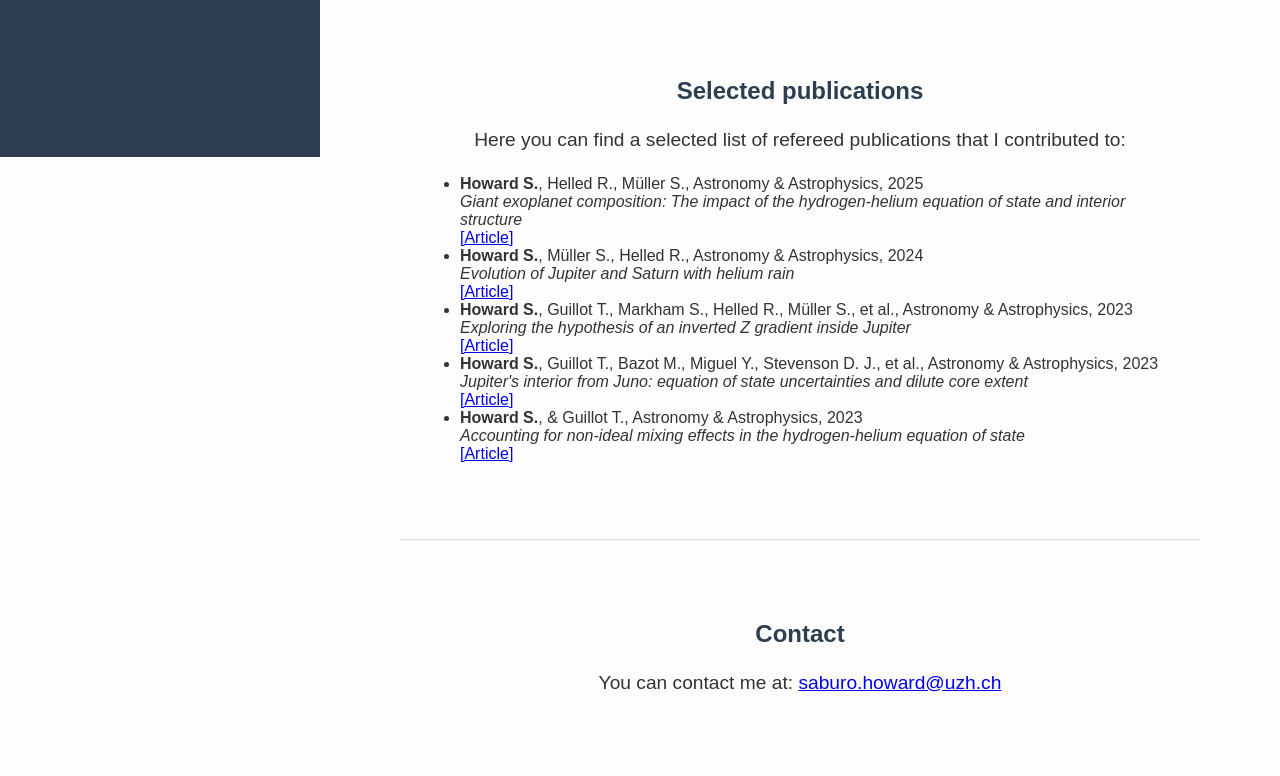
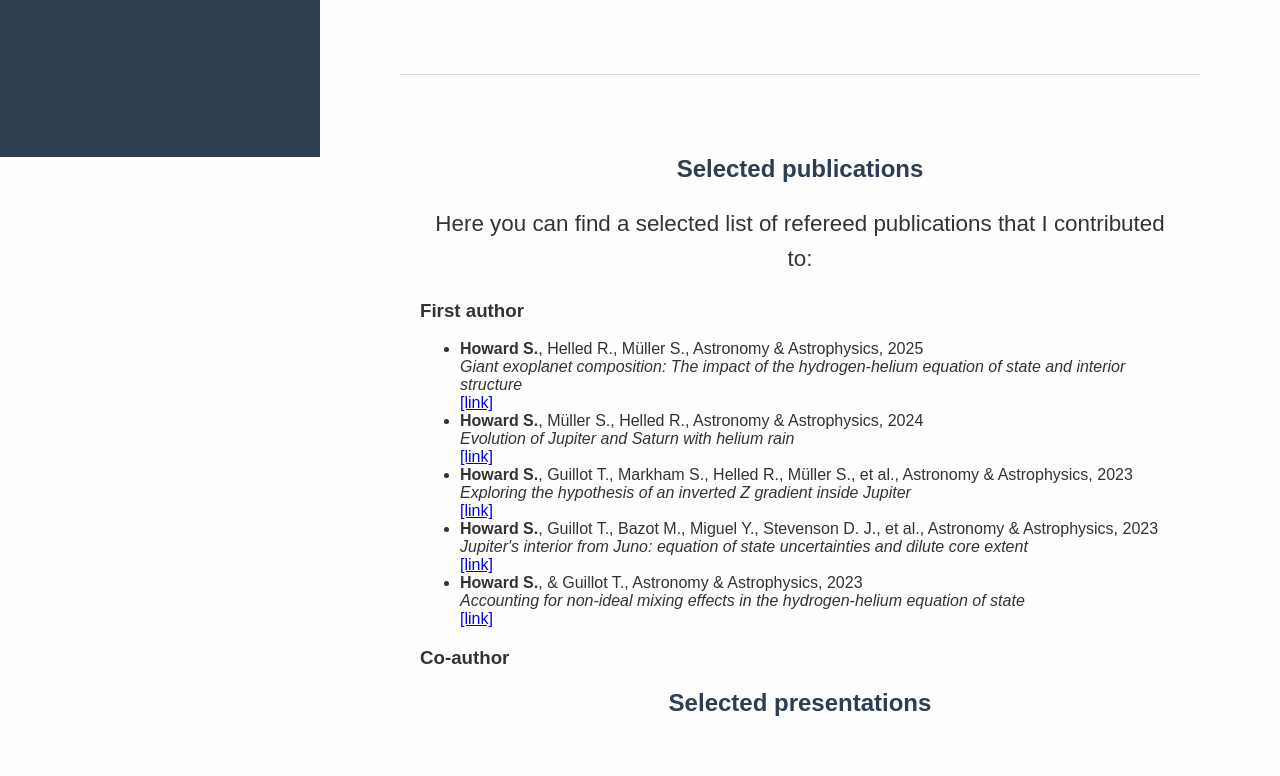
Before and after one commit to SaburoHoward/saburo-howard, a plain HTML site: page index.html in a window 1280 px wide. Shown: the part 643-1419 px from the top of the page. Drawn offline with Linux system fonts and the light colour scheme.

Commit message:
Layout du texte

```diff
--- a/index.html
+++ b/index.html
@@ -65,7 +65,7 @@
     /* Contenu principal */
     .main-content {
       margin-left: 25%;
-      padding: 40px 20px;
+      padding: 40px 10px;
       width: 75%;
     }
 
@@ -83,13 +83,13 @@
 
     p {
       text-align: center;
-      font-size: 1.2em;
+      font-size: 1.4em;
       line-height: 1.6;
     }
 
     pl {
       text-align: left;
-      font-size: 1.2em;
+      font-size: 1.4em;
       line-height: 1.6;
     }
 
@@ -152,33 +152,36 @@
     <section id="publications">
       <h2>Selected publications</h2>
       <p>Here you can find a selected list of refereed publications that I contributed to:</p>
+      <h3>First author</h3>
         <ul>
           <li>
             <l><strong>Howard S.</strong>, Helled R., Müller S., Astronomy & Astrophysics, 2025 <br>
             <em>Giant exoplanet composition: The impact of the hydrogen-helium equation of state and interior structure</em><br>
-          <a href="https://www.aanda.org/articles/aa/abs/2025/01/aa52783-24/aa52783-24.html" target="_blank">[Article]</a>
+            <a href="https://www.aanda.org/articles/aa/abs/2025/01/aa52783-24/aa52783-24.html" target="_blank">[link]</a>
           </li>
           <li>
             <l><strong>Howard S.</strong>, Müller S., Helled R., Astronomy & Astrophysics, 2024 <br>
             <em>Evolution of Jupiter and Saturn with helium rain</em><br>
-          <a href="https://www.aanda.org/articles/aa/abs/2024/09/aa50629-24/aa50629-24.html" target="_blank">[Article]</a>
+            <a href="https://www.aanda.org/articles/aa/abs/2024/09/aa50629-24/aa50629-24.html" target="_blank">[link]</a>
           </li>
           <li>
             <l><strong>Howard S.</strong>, Guillot T., Markham S., Helled R., Müller S., et al., Astronomy & Astrophysics, 2023 <br>
             <em>Exploring the hypothesis of an inverted Z gradient inside Jupiter</em><br>
-          <a href="https://www.aanda.org/articles/aa/abs/2023/12/aa48129-23/aa48129-23.html" target="_blank">[Article]</a>
+            <a href="https://www.aanda.org/articles/aa/abs/2023/12/aa48129-23/aa48129-23.html" target="_blank">[link]</a>
           </li>
           <li>
             <l><strong>Howard S.</strong>, Guillot T., Bazot M., Miguel Y., Stevenson D. J., et al., Astronomy & Astrophysics, 2023 <br>
             <em>Jupiter's interior from Juno: equation of state uncertainties and dilute core extent</em><br>
-          <a href="https://www.aanda.org/articles/aa/abs/2023/04/aa45625-22/aa45625-22.html" target="_blank">[Article]</a>
+            <a href="https://www.aanda.org/articles/aa/abs/2023/04/aa45625-22/aa45625-22.html" target="_blank">[link]</a>
           </li>
           <li>
             <l><strong>Howard S.</strong>, & Guillot T., Astronomy & Astrophysics, 2023 <br>
             <em>Accounting for non-ideal mixing effects in the hydrogen-helium equation of state</em><br>
-          <a href="https://www.aanda.org/articles/aa/abs/2023/04/aa44851-22/aa44851-22.html" target="_blank">[Article]</a>
+            <a href="https://www.aanda.org/articles/aa/abs/2023/04/aa44851-22/aa44851-22.html" target="_blank">[link]</a>
           </li>
         </ul>
+      <h3>Co-author</h3>
+      <h2>Selected presentations</h2>
     </section>
 
     <section id="contact">
```
Lines whose indentation alone changed are shown as unchanged.
